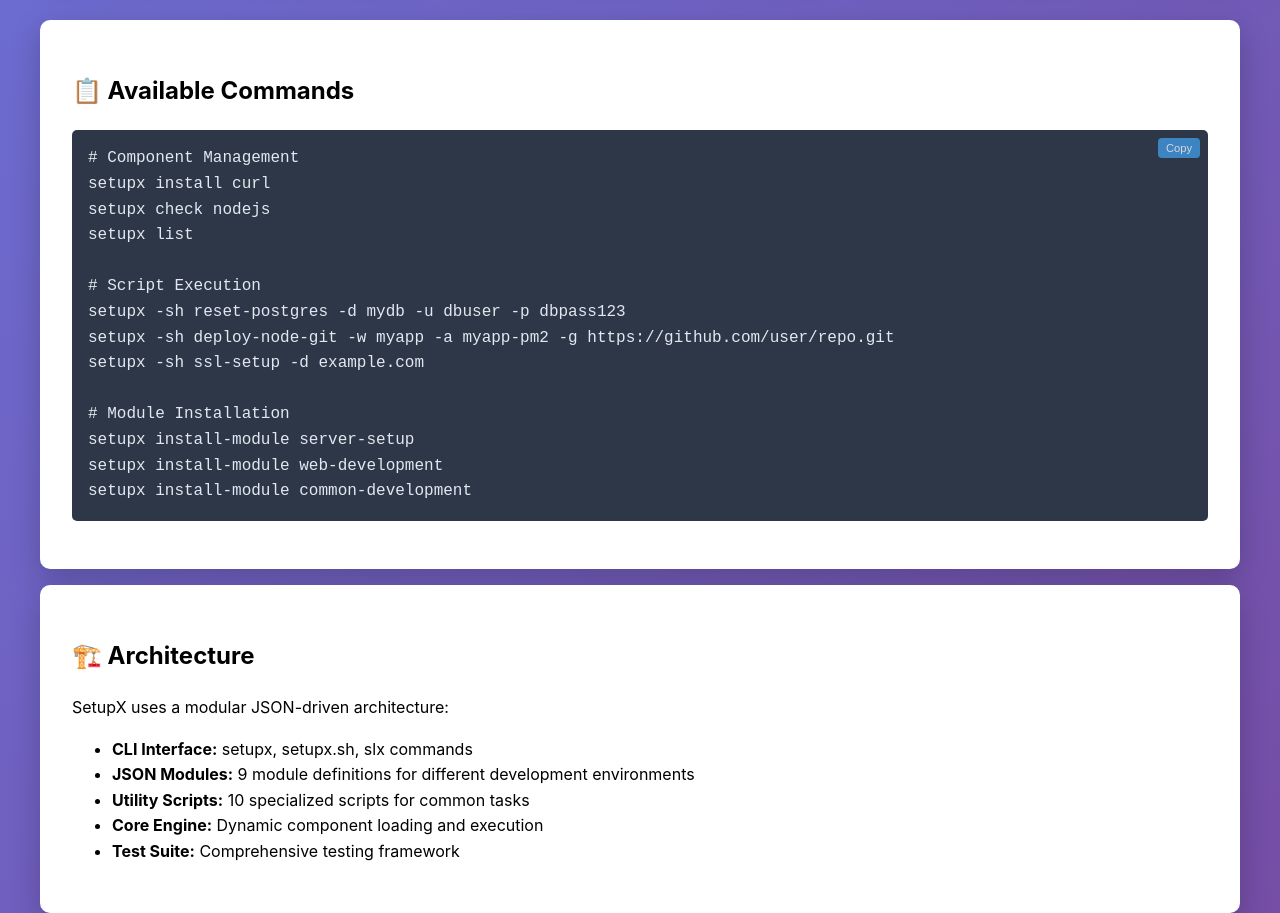
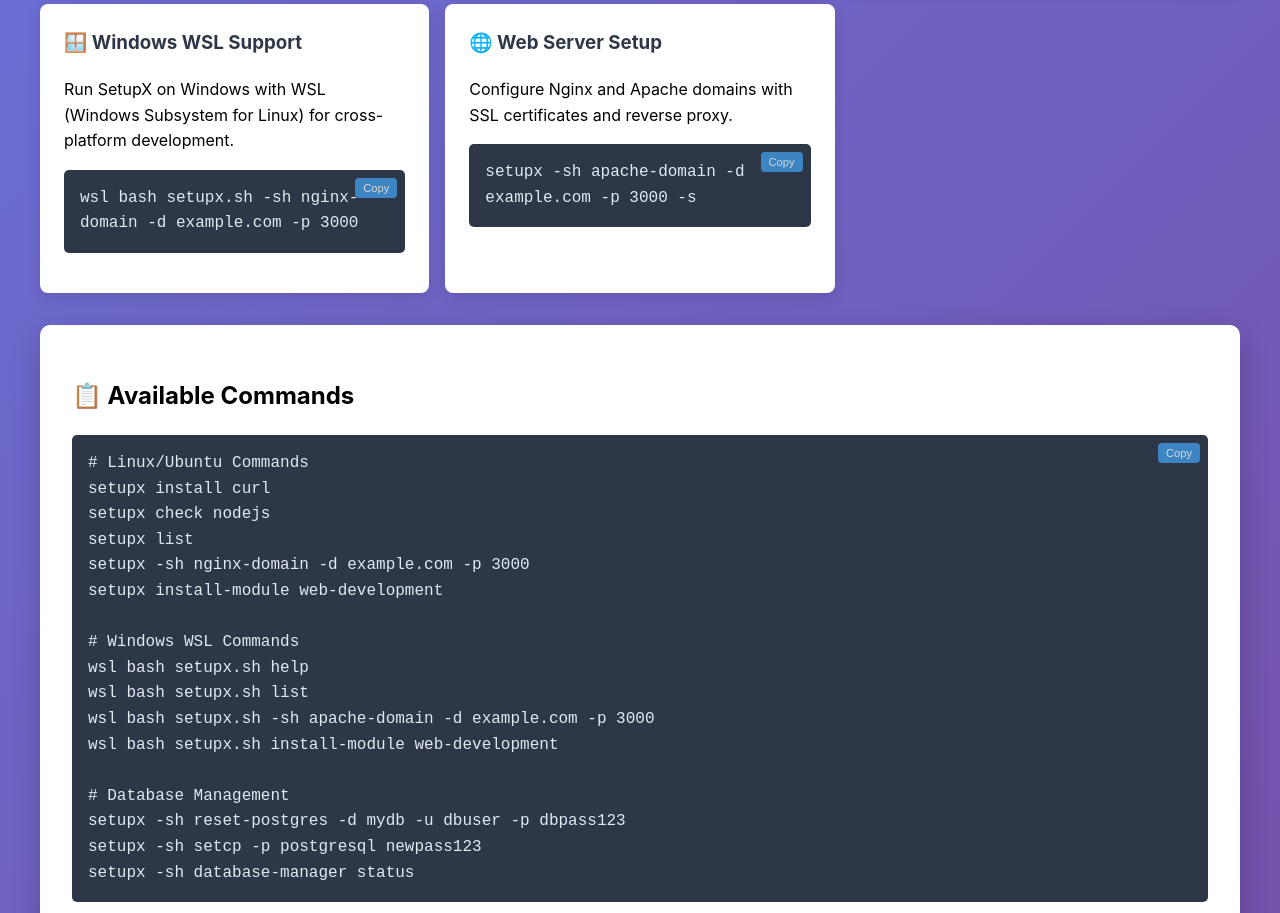
Before and after one commit to anshulyadav32/setupx-linux-server, a website: page index.html in a window 1280 px wide. Shown: the part 1367-2280 px from the top of the page. Drawn offline with Linux system fonts and the light colour scheme.

Commit message:
Complete website with WSL support and updated stats: - Update website stats: 19 scripts, 10 modules, 80+ components - Add WSL (Windows Subsystem for Linux) support section - Include Windows WSL command examples - Add Apache domain setup feature - Update architecture section with cross-platform support - Add interactive menus feature - Include database management commands - Update all code examples with latest functionality

```diff
--- a/index.html
+++ b/index.html
@@ -152,20 +152,20 @@
 
         <div class="stats">
             <div class="stat">
-                <div class="stat-number">10</div>
+                <div class="stat-number">19</div>
                 <div>Utility Scripts</div>
             </div>
             <div class="stat">
-                <div class="stat-number">9</div>
+                <div class="stat-number">10</div>
                 <div>JSON Modules</div>
             </div>
             <div class="stat">
-                <div class="stat-number">36+</div>
+                <div class="stat-number">80+</div>
                 <div>Components</div>
             </div>
             <div class="stat">
-                <div class="stat-number">100%</div>
-                <div>JSON-Driven</div>
+                <div class="stat-number">WSL</div>
+                <div>Windows Support</div>
             </div>
         </div>
 
@@ -200,25 +200,38 @@
                 <p>Configure PostgreSQL for remote connections with proper security.</p>
                 <div class="code">setupx -sh postgres-remote -p 5432 -i 192.168.1.0/24</div>
             </div>
+            <div class="feature">
+                <h3>🪟 Windows WSL Support</h3>
+                <p>Run SetupX on Windows with WSL (Windows Subsystem for Linux) for cross-platform development.</p>
+                <div class="code">wsl bash setupx.sh -sh nginx-domain -d example.com -p 3000</div>
+            </div>
+            <div class="feature">
+                <h3>🌐 Web Server Setup</h3>
+                <p>Configure Nginx and Apache domains with SSL certificates and reverse proxy.</p>
+                <div class="code">setupx -sh apache-domain -d example.com -p 3000 -s</div>
+            </div>
         </div>
 
         <div class="card">
             <h2>📋 Available Commands</h2>
             <div class="code">
-# Component Management<br>
+# Linux/Ubuntu Commands<br>
 setupx install curl<br>
 setupx check nodejs<br>
-setupx list<br><br>
+setupx list<br>
+setupx -sh nginx-domain -d example.com -p 3000<br>
+setupx install-module web-development<br><br>
 
-# Script Execution<br>
+# Windows WSL Commands<br>
+wsl bash setupx.sh help<br>
+wsl bash setupx.sh list<br>
+wsl bash setupx.sh -sh apache-domain -d example.com -p 3000<br>
+wsl bash setupx.sh install-module web-development<br><br>
+
+# Database Management<br>
 setupx -sh reset-postgres -d mydb -u dbuser -p dbpass123<br>
-setupx -sh deploy-node-git -w myapp -a myapp-pm2 -g https://github.com/user/repo.git<br>
-setupx -sh ssl-setup -d example.com<br><br>
-
-# Module Installation<br>
-setupx install-module server-setup<br>
-setupx install-module web-development<br>
-setupx install-module common-development
+setupx -sh setcp -p postgresql newpass123<br>
+setupx -sh database-manager status
             </div>
         </div>
 
@@ -227,10 +240,11 @@ setupx install-module common-development
             <p>SetupX uses a modular JSON-driven architecture:</p>
             <ul>
                 <li><strong>CLI Interface:</strong> setupx, setupx.sh, slx commands</li>
-                <li><strong>JSON Modules:</strong> 9 module definitions for different development environments</li>
-                <li><strong>Utility Scripts:</strong> 10 specialized scripts for common tasks</li>
+                <li><strong>JSON Modules:</strong> 10 module definitions for different development environments</li>
+                <li><strong>Utility Scripts:</strong> 19 specialized scripts for common tasks</li>
                 <li><strong>Core Engine:</strong> Dynamic component loading and execution</li>
-                <li><strong>Test Suite:</strong> Comprehensive testing framework</li>
+                <li><strong>Cross-Platform:</strong> Linux native + Windows WSL support</li>
+                <li><strong>Interactive Menus:</strong> Guided setup with step-by-step prompts</li>
             </ul>
         </div>
 
```
